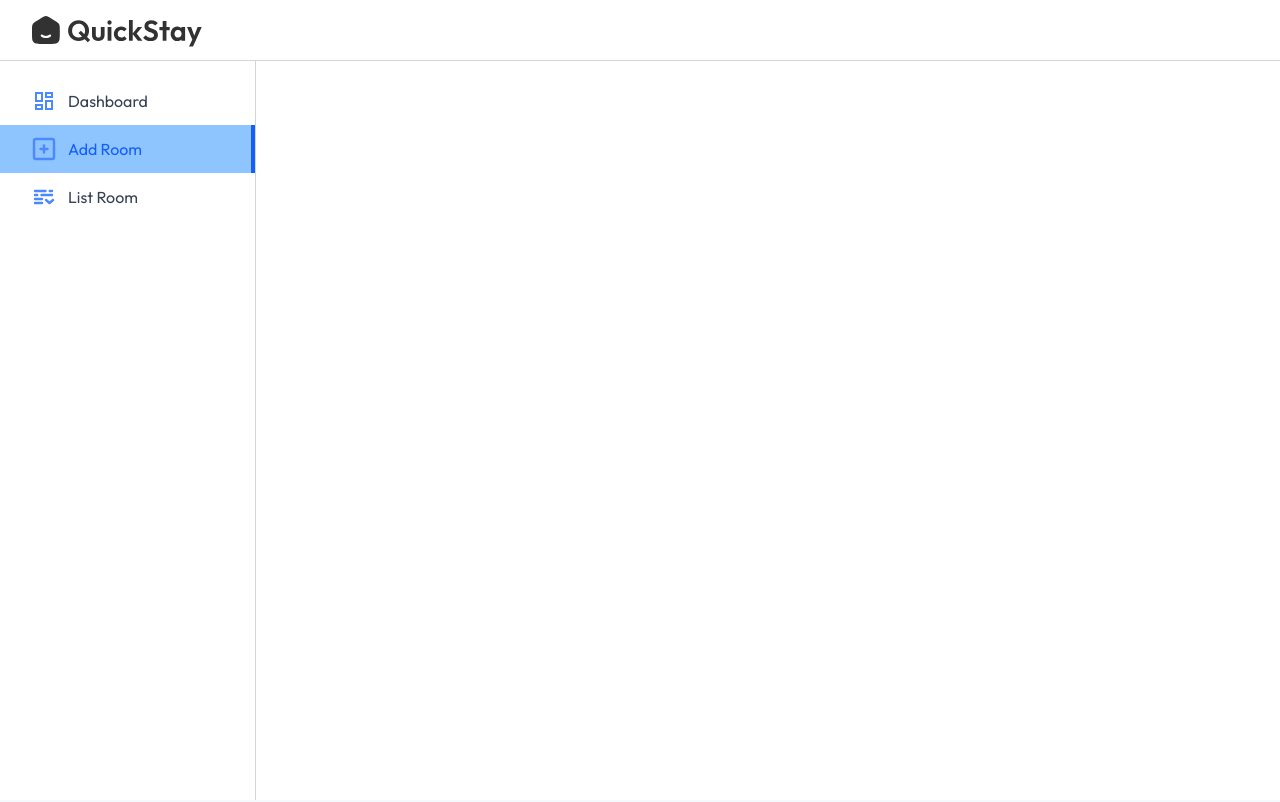
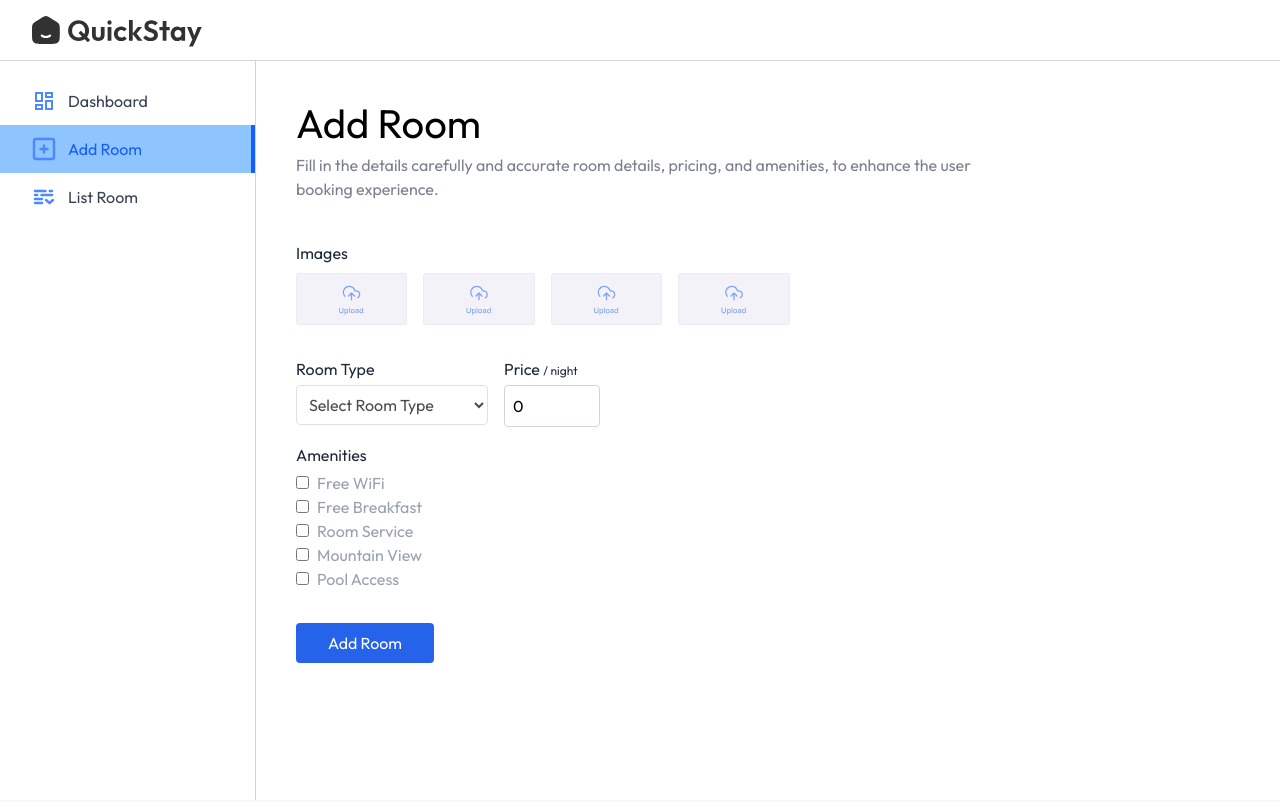
Before and after one commit to Naphees-7667/QuickStay, a React (Vite) app in the folder client/: page /owner/add-room in a window 1280 px wide. Shown: the top 802 px of the page. Built offline with nearby package versions, Linux system fonts and the light colour scheme; no server answers; a web font is replaced by a local one.

Commit message:
Add Room Page Completed

```diff
--- a/client/src/Pages/hotelOwner/AddRoom.jsx
+++ b/client/src/Pages/hotelOwner/AddRoom.jsx
@@ -1,11 +1,152 @@
-import React from 'react'
+import { useEffect, useState } from "react";
+import Title from "../../components/Title";
+import { assets } from "../../assets/assets";
+
+function ImagePreview({ file }) {
+  const [previewURL, setPreviewURL] = useState("");
+
+  // 🔁 useEffect runs when `file` changes
+  useEffect(() => {
+    if (!file) return;
+
+    // ✅ Create a blob URL for the file
+    const objectUrl = URL.createObjectURL(file);
+    setPreviewURL(objectUrl); // Store it for use in <img src=... />
+
+    // 🧹 Clean up the old URL from memory
+    return () => URL.revokeObjectURL(objectUrl);
+  }, [file]); // Runs every time `file` changes
+
+  return (
+    <img
+      src={previewURL}
+      alt="preview"
+      className="max-h-13 cursor-pointer opacity-80"
+    />
+  );
+}
 
 const AddRoom = () => {
+  const [image, setImage] = useState({
+    1: null,
+    2: null,
+    3: null,
+    4: null,
+  });
+
+  const [inputs, setInputs] = useState({
+    roomType: "",
+    priceperNight: 0,
+    amenities: {
+      "Free WiFi": false,
+      "Free Breakfast": false,
+      "Room Service": false,
+      "Mountain View": false,
+      "Pool Access": false,
+    },
+  });
+
   return (
-    <div>
+    <form>
+      <Title
+        align="left"
+        title="Add Room"
+        subTitle="Fill in the details carefully and accurate room details, pricing, and amenities, to enhance the user booking experience."
+        font="outfit"
+      />
 
-    </div>
-  )
-}
+      {/* upload area for images  */}
+      <p className="text-gray-800 mt-10">Images</p>
+      <div className="grid grid-cols-2 md:flex gap-4 my-2 flex-wrap">
+        {/* Object.keys(image) returns an array: ['img1', 'img2', 'img3'] */}
+        {/* You're looping over each key and rendering a file upload section for it. */}
 
-export default AddRoom
+        {Object.keys(image).map((key) => (
+          <label htmlFor={`roomImage${key}`} key={key}>
+            {image[key] ? (
+              <ImagePreview file={image[key]} />
+            ) : (
+              <img
+                src={assets.uploadArea}
+                alt=""
+                className="max-h-13 cursor-pointer opacity-80"
+              />
+            )}
+            <input
+              type="file"
+              accept="image/*"
+              id={`roomImage${key}`}
+              onChange={(e) => setImage({ ...image, [key]: e.target.files[0] })}
+              hidden
+              required
+            />
+          </label>
+        ))}
+      </div>
+
+      <div className="w-full flex max-sm:flex-col sm:gap-4 mt-4">
+        <div className="flex-1 max-w-48">
+          <p className="text-gray-800 mt-4">Room Type</p>
+          <select
+            value={inputs.roomType}
+            required
+            onChange={(e) => setInputs({ ...inputs, roomType: e.target.value })}
+            className="border opacity-70 border-gray-300 mt-1 rounded p-2 w-full"
+          >
+            <option value="">Select Room Type</option>
+            <option value="Single Bed">Single Bed</option>
+            <option value="Luxury Room">Luxury Room</option>
+            <option value="Family Suite">Family Suite</option>
+          </select>
+        </div>
+        <div className="">
+          <p className="mt-4 text-gray-800">
+            Price <span className="text-xs">/ night</span>
+          </p>
+          <input
+            onChange={(e) =>
+              setInputs({ ...inputs, priceperNight: e.target.value })
+            }
+            type="text"
+            placeholder="0"
+            required
+            className="border border-gray-300 mt-1 rounded p-2 w-24"
+            value={inputs.priceperNight}
+          />
+        </div>
+      </div>
+
+      <p className="text-gray-800 mt-4">Amenities</p>
+      <div className="flex flex-col flex-wrap mt-1 text-gray-400 max-w-sm">
+        {Object.keys(inputs.amenities).map((amenity, index) => (
+          <div className="" key={index}>
+            <input
+              type="checkbox"
+              name={amenity}
+              id={`amenity${index + 1}`}
+              className="mr-2"
+              checked={inputs.amenities[amenity]}
+              onChange={(e) =>
+                setInputs({
+                  ...inputs,
+                  amenities: {
+                    ...inputs.amenities,
+                    [amenity]: !inputs.amenities[amenity],
+                  },
+                })
+              }
+            />
+
+            <label htmlFor={`amenity${index + 1}`}>{amenity}</label>
+          </div>
+        ))}
+      </div>
+
+      <button className="bg-primary text-white px-8 py-2 rounded mt-8 cursor-pointer">
+        Add Room
+      </button>
+    </form>
+  );
+};
+
+export default AddRoom;
--- a/client/src/Pages/hotelOwner/ListRoom.jsx
+++ b/client/src/Pages/hotelOwner/ListRoom.jsx
@@ -2,7 +2,9 @@ import React from 'react'
 
 const ListRoom = () => {
   return (
-    <div>ListRoom</div>
+    <div>
+
+    </div>
   )
 }
 
```
